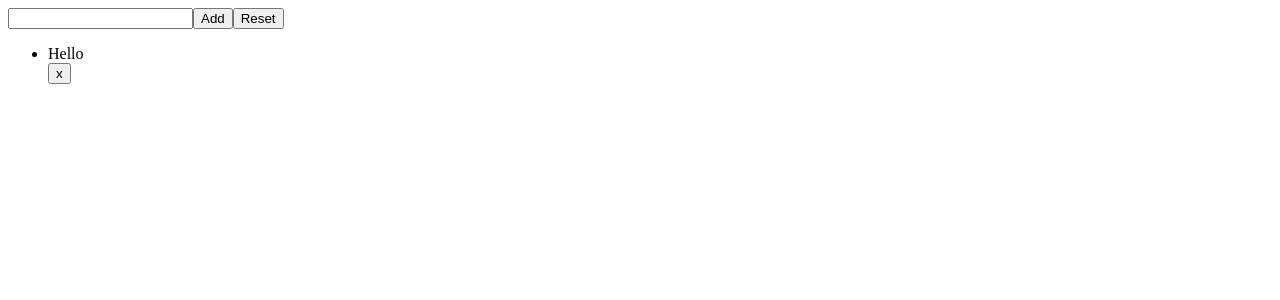
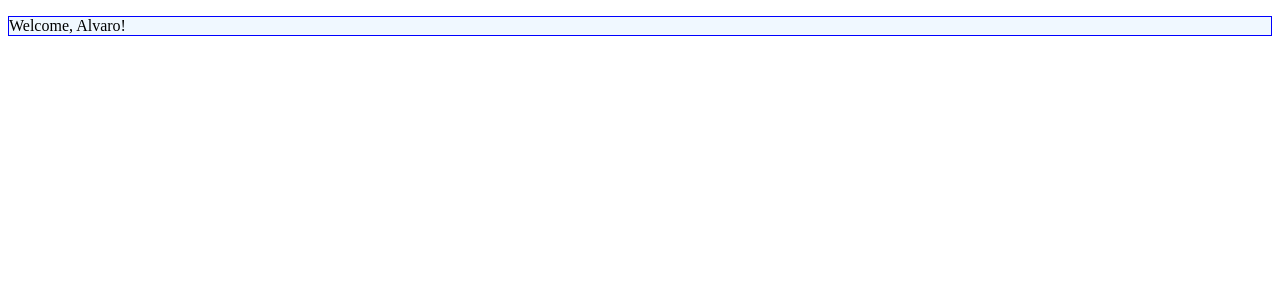
Before and after one commit to SamaJabri/Develhope-Web-React, a React (Create React App) app: page / in a window 1280 px wide. Shown: the top 300 px of the page. Built offline with nearby package versions, Linux system fonts and the light colour scheme.

Commit message:
Solved thirty-sixth exercise

```diff
--- a/src/App.jsx
+++ b/src/App.jsx
@@ -1,9 +1,9 @@
 import React, { Component } from "react";
-import TodoList from "./components/TodoList";
+import Welcome from "./components/Welcome";
 
 export default class App extends Component {
 
   render() {
-    return <TodoList />;
+    return <Welcome name="Alvaro" />;
   }
 }
--- a/src/components/Welcome.jsx
+++ b/src/components/Welcome.jsx
@@ -2,6 +2,6 @@ import React, { Component } from "react";
 
 export default class Welcome extends Component {
   render() {
-    return <p>Welcome, {this.props.name}!</p>;
+    return <p className="welcome">Welcome, {this.props.name}!</p>;
   }
 }
--- /dev/null
+++ b/src/index.css
@@ -0,0 +1,4 @@
+.welcome {
+    background-color: aliceblue;
+    border: 1px solid blue;
+}
--- a/src/index.js
+++ b/src/index.js
@@ -1,5 +1,6 @@
 import ReactDOM from "react-dom";
 import App from "./App";
+import './index.css'
 
 const root = document.getElementById("root");
 ReactDOM.render(<App />, root);
```
